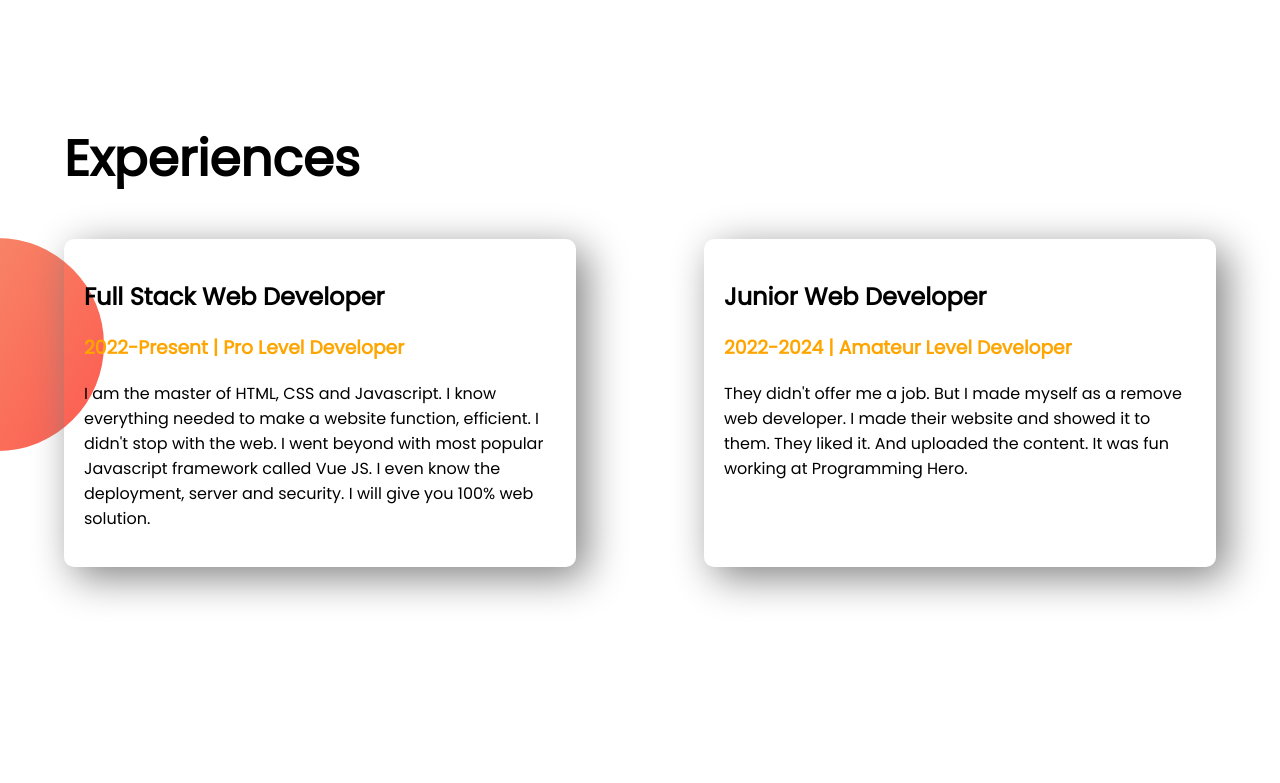
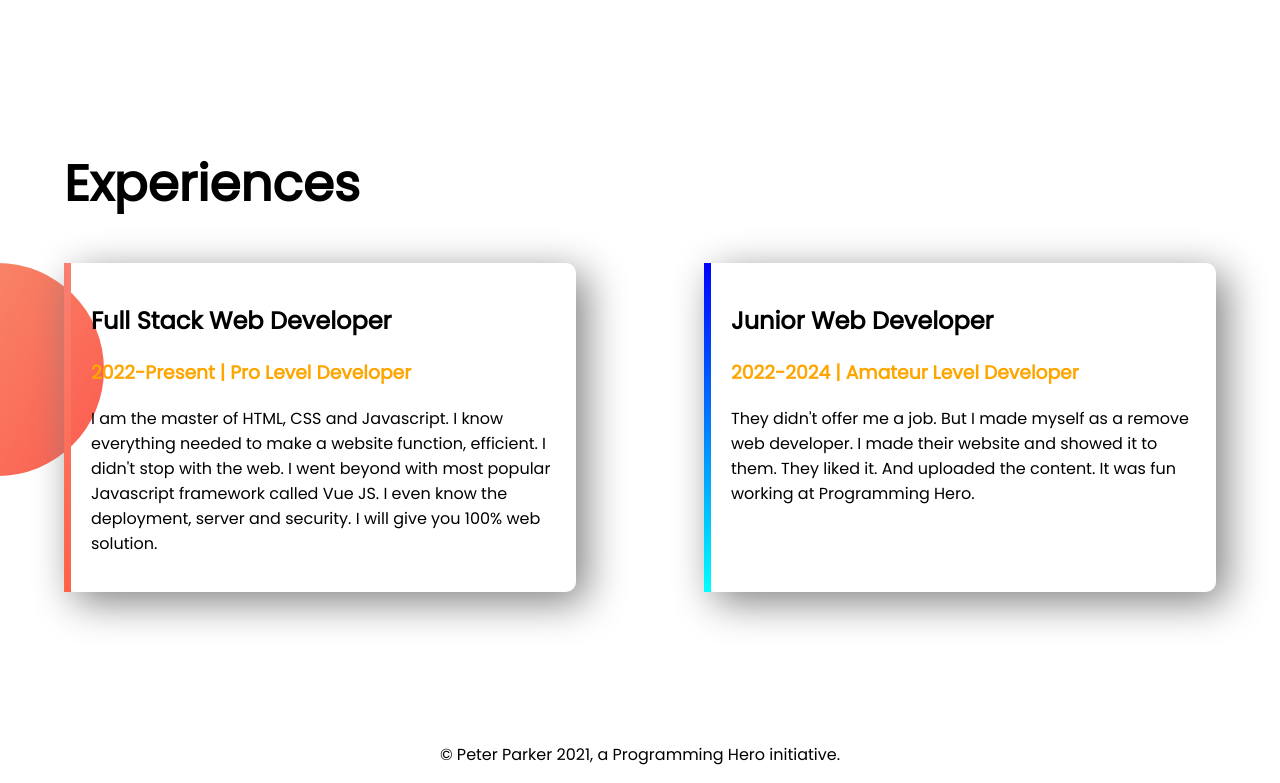
Before and after one commit to abdullah-masud/Portfolio-Website, a plain HTML site: page index.html in a window 1280 px wide. Shown: the part 1045-1828 px from the top of the page. Before the commit the page ends 1762 px from the top, so only its background shows below. Drawn offline with Linux system fonts and the light colour scheme.

Commit message:
footer done

```diff
--- a/index.html
+++ b/index.html
@@ -30,7 +30,7 @@
 
     <section class="dream-big flexible-container">
         <div class="half-width">
-            <img src="images/masud2.png" alt="" width="75%">
+            <img src="images/masud2.png" alt="">
         </div>
         <div class="half-width">
             <h1>Dream Big</h1>
@@ -45,19 +45,23 @@
             <h1>Experiences</h1>
         </div>
         <div class="flexible-container">
-            <div class="experience-item">
+            <div id="full-stack-experience" class="experience-item">
                 <h2>Full Stack Web Developer</h2>
                 <h3 class="orange-color">2022-Present | Pro Level Developer</h3>
                 <p>I am the master of HTML, CSS and Javascript. I know everything needed to make a website function, efficient. I didn't stop with the web. I went beyond with most popular Javascript framework called Vue JS. I even know the deployment, server
                     and security. I will give you 100% web solution.</p>
             </div>
-            <div class="experience-item">
+            <div id="web-dev-experience" class="experience-item">
                 <h2>Junior Web Developer</h2>
                 <h3 class="orange-color">2022-2024 | Amateur Level Developer </h3>
                 <p>They didn't offer me a job. But I made myself as a remove web developer. I made their website and showed it to them. They liked it. And uploaded the content. It was fun working at Programming Hero.</p>
             </div>
         </div>
     </section>
+
+    <footer>
+        <p>© Peter Parker 2021, a Programming Hero initiative.</p>
+    </footer>
 </body>
 
 </html>
--- a/style.css
+++ b/style.css
@@ -22,7 +22,7 @@ h1 {
 }
 
 .half-width img {
-    width: 75%;
+    width: 90%;
 }
 
 .link-button {
@@ -57,5 +57,21 @@ h1 {
     margin-right: 5%;
     padding: 20px;
     border-radius: 10px;
-    box-shadow: 10px 10px 40px gray
+    box-shadow: 10px 10px 40px gray;
 }
+
+#web-dev-experience {
+    border-left: 7px solid black;
+    border-image: linear-gradient(blue, cyan);
+    border-image-slice: 1;
+}
+
+#full-stack-experience {
+    border-left: 7px solid black;
+    border-image: linear-gradient(salmon, tomato);
+    border-image-slice: 1;
+}
+
+footer p {
+    text-align: center;
+}
```
